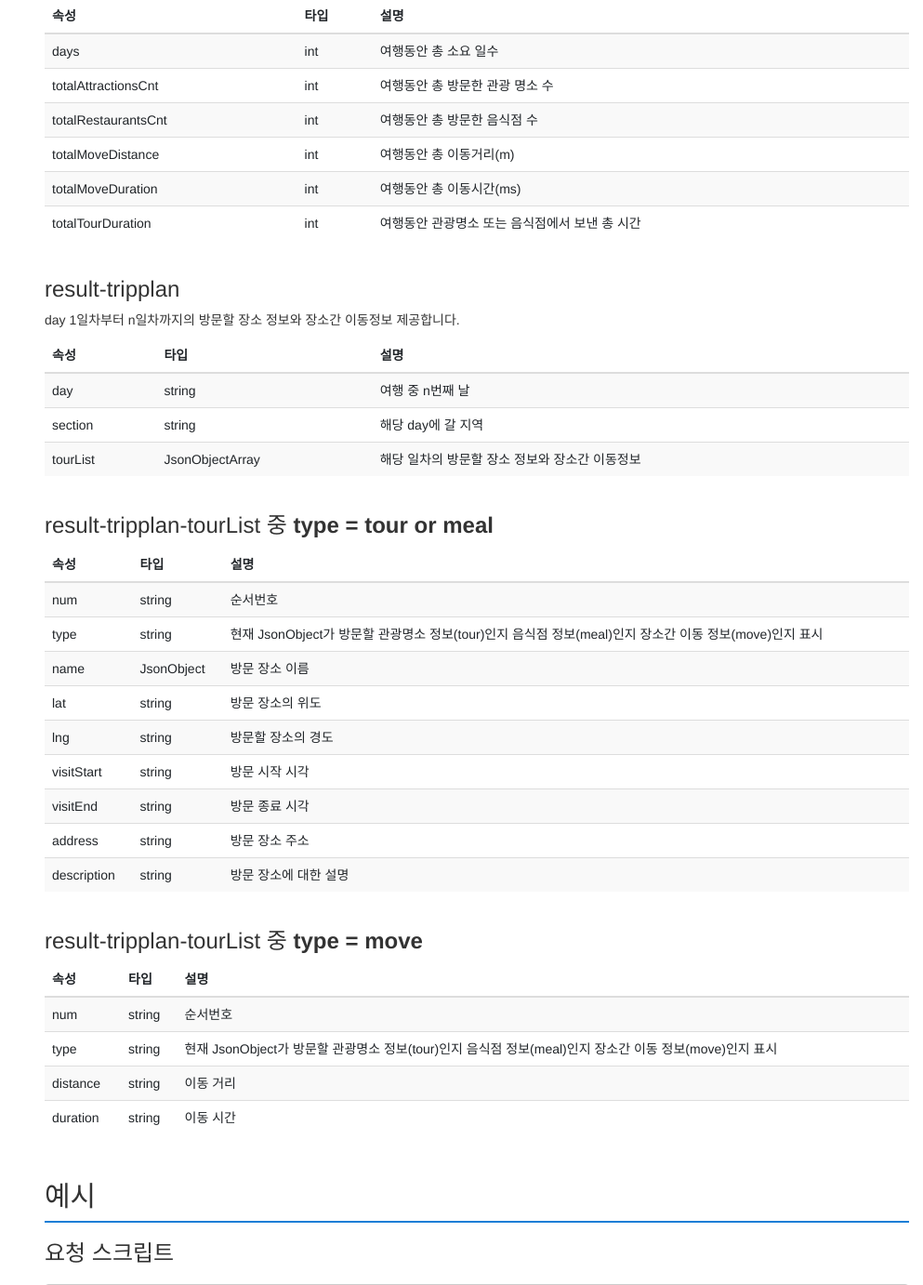
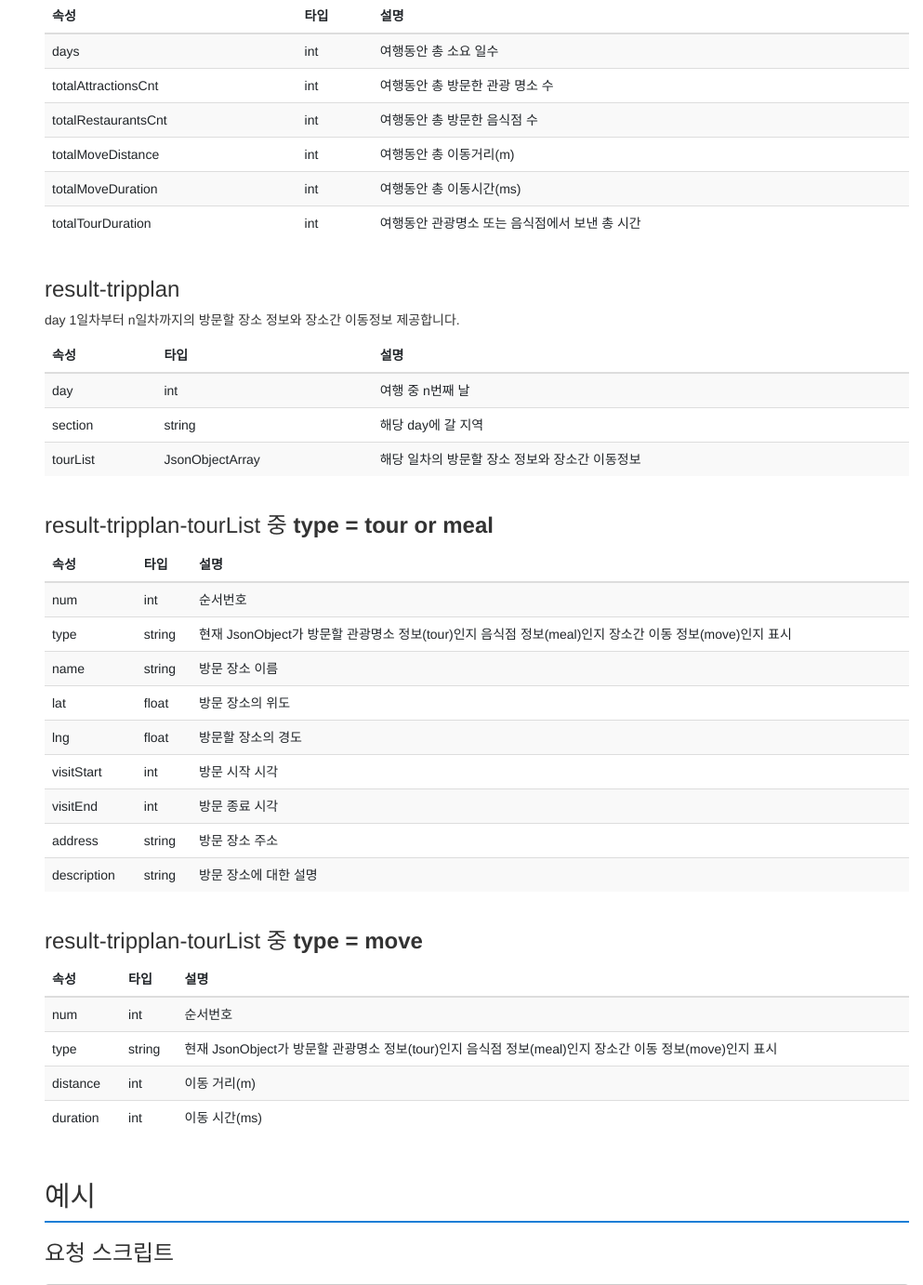
Before and after one commit to HyunSeokJung-student/2020_2_Service_Oriented_Computing, a Flask app: page /api-documentation in a window 1280 px wide. Shown: the part 1345-2727 px from the top of the page at 93% size, without its empty margins (287-1280 px from the left). Run offline with Flask 2, Linux system fonts and the light colour scheme; some libraries are stand-ins or nearby versions.

Commit message:
Last, update documentation.html (data type)

```diff
--- a/templates/documentation.html
+++ b/templates/documentation.html
@@ -242,7 +242,7 @@
                   <tbody>
                     <tr>
                         <td>day</td>
-                        <td>string</td>
+                        <td>int</td>
                         <td>여행 중 n번째 날</td>
                    </tr>
                     <tr>
@@ -272,7 +272,7 @@
                   <tbody>
                     <tr>
                         <td>num</td>
-                        <td>string</td>
+                        <td>int</td>
                         <td>순서번호</td>
                    </tr>
                     <tr>
@@ -282,27 +282,27 @@
                     </tr>
                     <tr>
                         <td>name</td>
-                        <td>JsonObject</td>
+                        <td>string</td>
                         <td>방문 장소 이름</td>
                     </tr>
                     <tr>
                         <td>lat</td>
-                        <td>string</td>
+                        <td>float</td>
                         <td>방문 장소의 위도</td>
                     </tr>
                   <tr>
                         <td>lng</td>
-                        <td>string</td>
+                        <td>float</td>
                         <td>방문할 장소의 경도</td>
                     </tr>
                   <tr>
                         <td>visitStart</td>
-                        <td>string</td>
+                        <td>int</td>
                         <td>방문 시작 시각</td>
                     </tr>
                   <tr>
                         <td>visitEnd</td>
-                        <td>string</td>
+                        <td>int</td>
                         <td>방문 종료 시각</td>
                     </tr>
                   <tr>
@@ -332,7 +332,7 @@
                   <tbody>
                     <tr>
                         <td>num</td>
-                        <td>string</td>
+                        <td>int</td>
                         <td>순서번호</td>
                    </tr>
                     <tr>
@@ -342,13 +342,13 @@
                     </tr>
                     <tr>
                         <td>distance</td>
-                        <td>string</td>
-                        <td>이동 거리</td>
+                        <td>int</td>
+                        <td>이동 거리(m)</td>
                     </tr>
                     <tr>
                         <td>duration</td>
-                        <td>string</td>
-                        <td>이동 시간</td>
+                        <td>int</td>
+                        <td>이동 시간(ms)</td>
                     </tr>
                   </tbody>
               </table>
```
